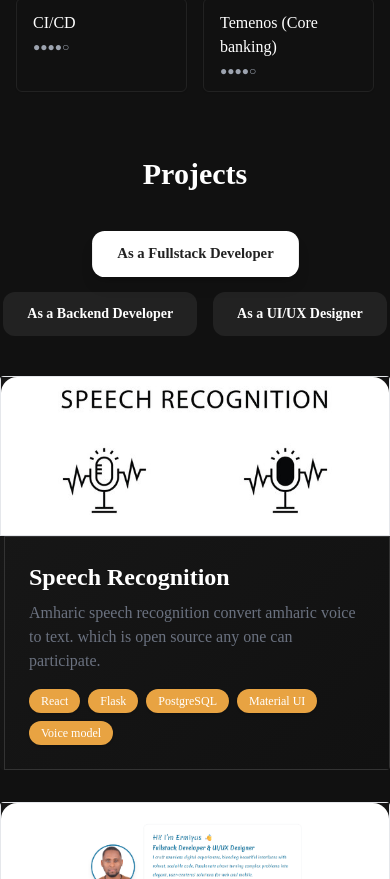
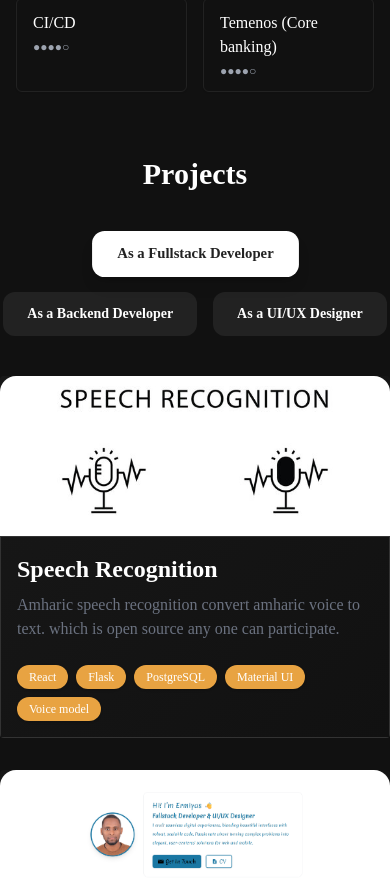
Before and after one commit to Yishak27/Portifolioo, a React (Create React App) app: page / in a window 390 px wide. Shown: the part 4385-5264 px from the top of the page. Built offline with nearby package versions, Linux system fonts and the light colour scheme.

Commit message:
Update ProjectsPage and index.css: Adjust layout to prevent horizontal overflow and enhance styling of project cards for improved visual consistency and responsiveness.

```diff
--- a/src/components/page/ProjectsPage.js
+++ b/src/components/page/ProjectsPage.js
@@ -64,7 +64,7 @@
   const [activeTab, setActiveTab] = useState(projectCategories[0].id);
 
   return (
-    <section className="min-h-[40vh] flex flex-col items-center justify-center pb-10">
+    <section className="min-h-[40vh] flex flex-col items-center justify-center pb-10 overflow-x-hidden">
       <h2 className="text-3xl md:text-5xl font-bold text-[var(--color-primary)] mb-10 text-center">Projects</h2>
       <div className="flex flex-wrap justify-center gap-4 mb-10 max-w-4xl">
         {projectCategories.map((cat) => (
@@ -93,10 +93,10 @@
           >
             {cat.projects.map((project) => (
               <div key={project.id} className="bg-gradient-to-br from-[var(--color-background-2)] rounded overflow-hidden flex flex-col md:flex-row items-stretch border-gray-400 ">
-                <div className="w-full md:w-48 h-40 md:h-auto border flex-shrink-0">
-                  <img src={project.image} alt={project.title} className="w-full h-full object-cover rounded-t-2xl md:rounded-t-none md:rounded-l" />
+                <div className="md:w-48 w-full h-40 md:h-auto flex-shrink-0">
+                  <img src={project.image} alt={project.title} className="w-full h-full object-cover rounded-t-2xl md:rounded-t-none md:rounded-l-2xl" />
                 </div>
-                <div className="flex-1 flex flex-col justify-between ml-1 border-[var(--color-tertiary)] border p-6">
+                <div className="flex-1 flex flex-col justify-between md:ml-4 ml-0 border-[var(--color-tertiary)] border p-4 min-w-0">
                   <div className="flex flex-col gap-2">
                     <h4 className="text-2xl font-bold text-[var(--color-primary)]">{project.title}</h4>
                     <p className="text-base text-gray-500 mb-2 min-h-[3.5rem] line-clamp-3 overflow-hidden">{project.description}</p>
--- a/src/index.css
+++ b/src/index.css
@@ -42,16 +42,9 @@
   background: #fff;
 }
 
-body, html {
-  min-height: 100vh;
-  margin: 0;
-  padding: 0;
-  display: flex;
-  flex-direction: column;
-  align-items: center;
-  justify-content: center;
-  background: var(--color-background-1);
-  color: var(--color-primary);
+body, html, #root {
+  overflow-x: hidden !important;
+  max-width: 100vw !important;
 }
 
 .App {
```
